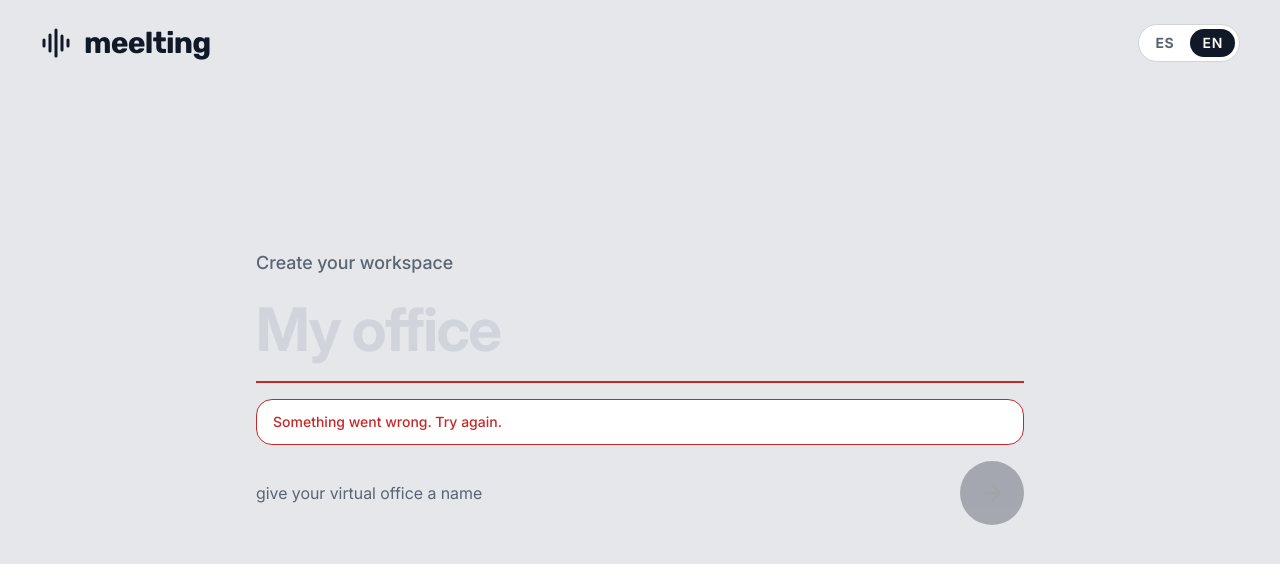
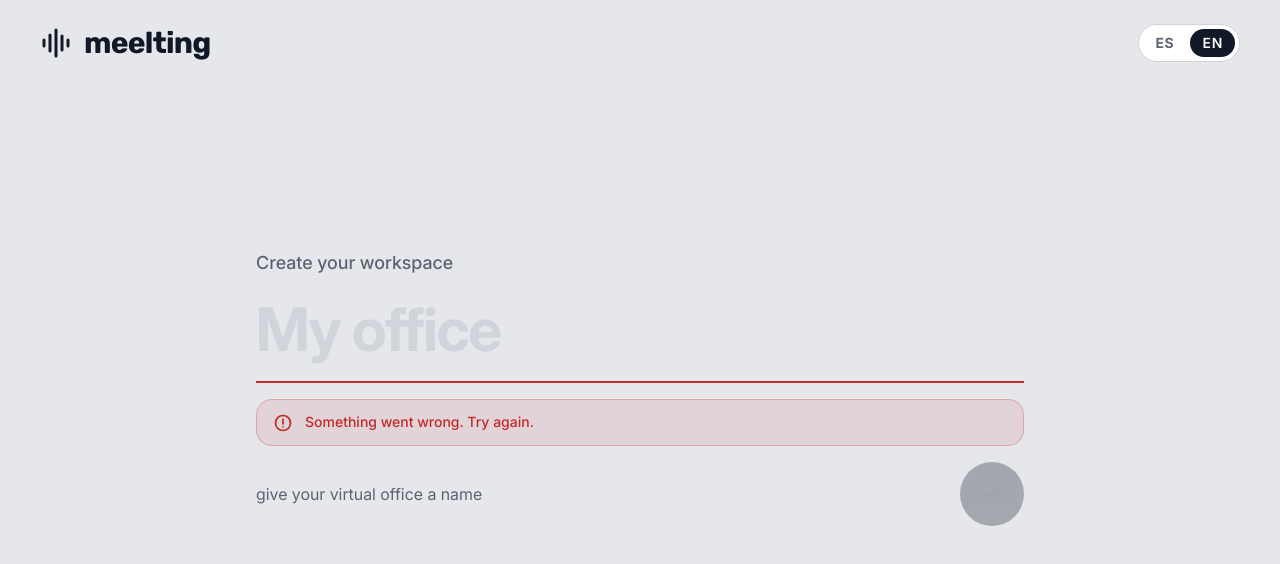
Before and after one commit to Dach3r/meelting, a React (Vite) app: page / in a window 1280 px wide. Shown: the top 564 px of the page. Built offline with nearby package versions, Linux system fonts and the light colour scheme.

Commit message:
💄 style(alert): add icon and tinted background to error alert

```diff
--- a/src/components/molecules/Alert.tsx
+++ b/src/components/molecules/Alert.tsx
@@ -1,10 +1,23 @@
 export function Alert({ message }: { message: string }) {
   return (
-    <p
+    <div
       role="alert"
-      className="rounded-2xl border border-error bg-surface px-4 py-3 text-sm font-medium text-error"
+      className="flex items-start gap-3 rounded-2xl border border-error/25 bg-error/10 px-4 py-3 text-sm text-error"
     >
-      {message}
-    </p>
+      <svg
+        viewBox="0 0 20 20"
+        fill="none"
+        stroke="currentColor"
+        strokeWidth={1.7}
+        strokeLinecap="round"
+        strokeLinejoin="round"
+        aria-hidden
+        className="mt-px size-5 shrink-0"
+      >
+        <circle cx="10" cy="10" r="7.5" />
+        <path d="M10 6.2v4.6M10 13.6v.01" />
+      </svg>
+      <p className="font-medium leading-5">{message}</p>
+    </div>
   );
 }
```
